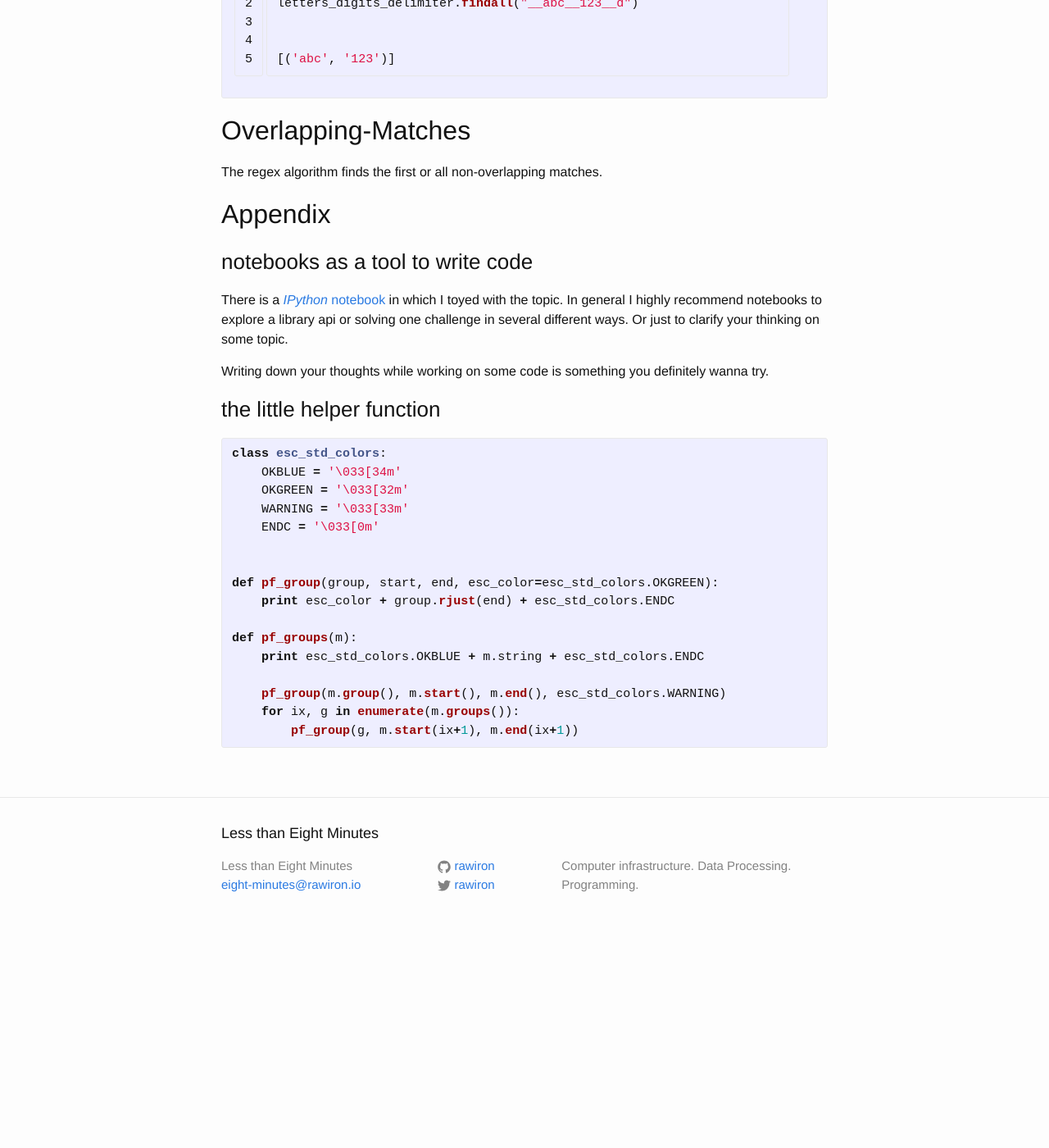
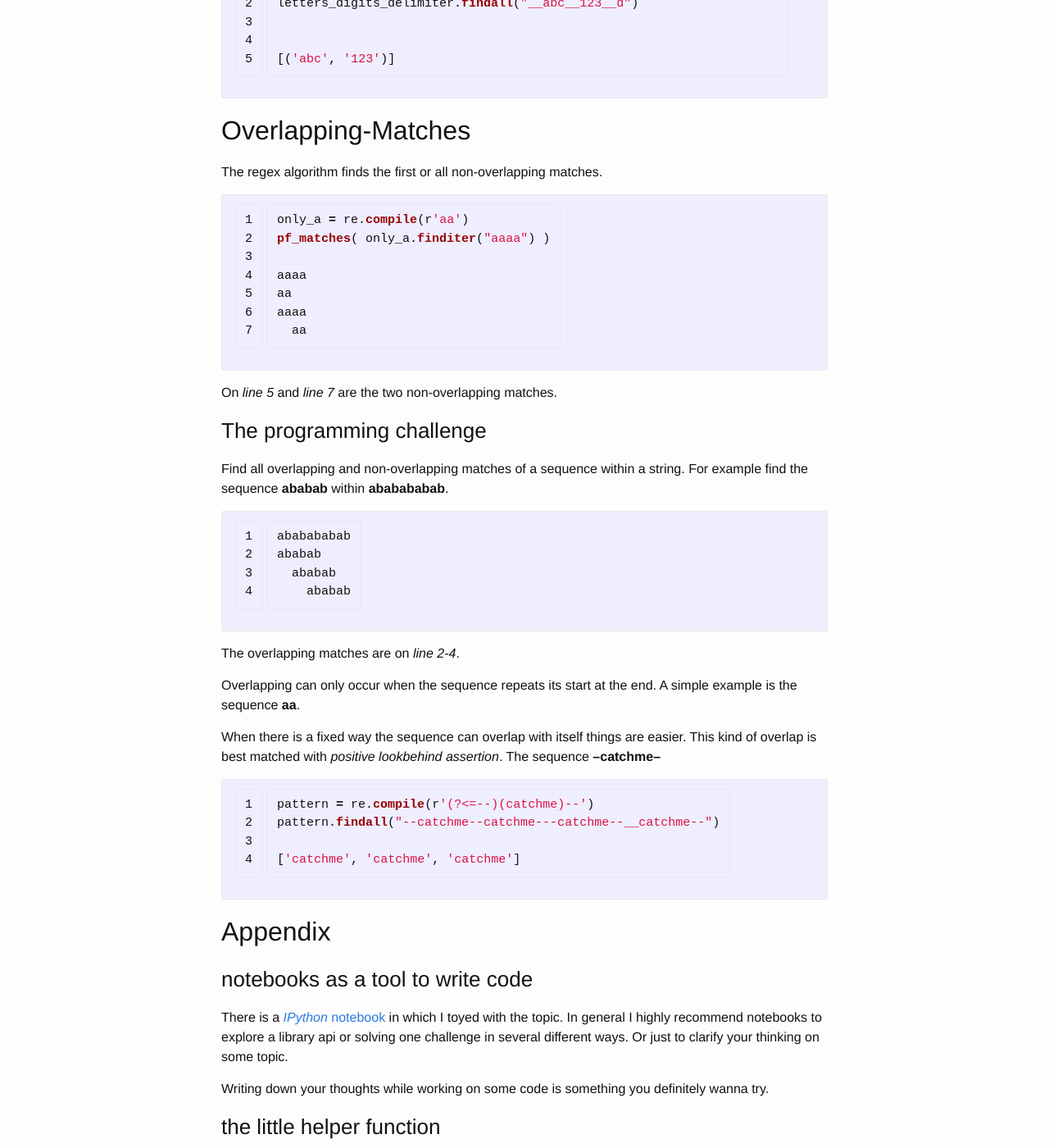
Before and after one commit to RawIron/jekyll-rawiron.github.io, a Jekyll site: the page built from _posts/2017-02-01-python-regex-greediness-overlapping.markdown, in a window 1280 px wide and 1400 px high, scrolled down 2141 px. Shown: the whole window at 82% size. Built offline with Jekyll 4.4.1, drawn with Linux system fonts in a browser that asks for light colours; before the commit the page ends 3291 px from its top, so only the background shows below that.

Commit message:
Update post regex

```diff
--- a/_posts/2017-02-01-python-regex-greediness-overlapping.markdown
+++ b/_posts/2017-02-01-python-regex-greediness-overlapping.markdown
@@ -111,6 +111,47 @@ letters_digits_delimiter.findall("__abc__123__d")
 
 The regex algorithm finds the first or all non-overlapping matches.
 
+{% highlight python linenos %}
+only_a = re.compile(r'aa')
+pf_matches( only_a.finditer("aaaa") )
+
+aaaa
+aa
+aaaa
+  aa
+{% endhighlight %}
+
+On *line 5* and *line 7* are the two non-overlapping matches.
+
+
+### The programming challenge
+
+Find all overlapping and non-overlapping matches of a sequence within a string.
+For example find the sequence **ababab** within **ababababab**.
+
+{% highlight raw linenos %}
+ababababab
+ababab
+  ababab
+    ababab
+{% endhighlight %}
+
+The overlapping matches are on *line 2-4*.
+
+Overlapping can only occur when the sequence repeats its start at the end.
+A simple example is the sequence **aa**.
+
+When there is a fixed way the sequence can overlap with itself things are easier.
+This kind of overlap is best matched with *positive lookbehind assertion*.
+The sequence **--catchme--**
+
+{% highlight python linenos %}
+pattern = re.compile(r'(?<=--)(catchme)--')
+pattern.findall("--catchme--catchme---catchme--__catchme--")
+
+['catchme', 'catchme', 'catchme']
+{% endhighlight %}
+
 
 ## Appendix
 
```
